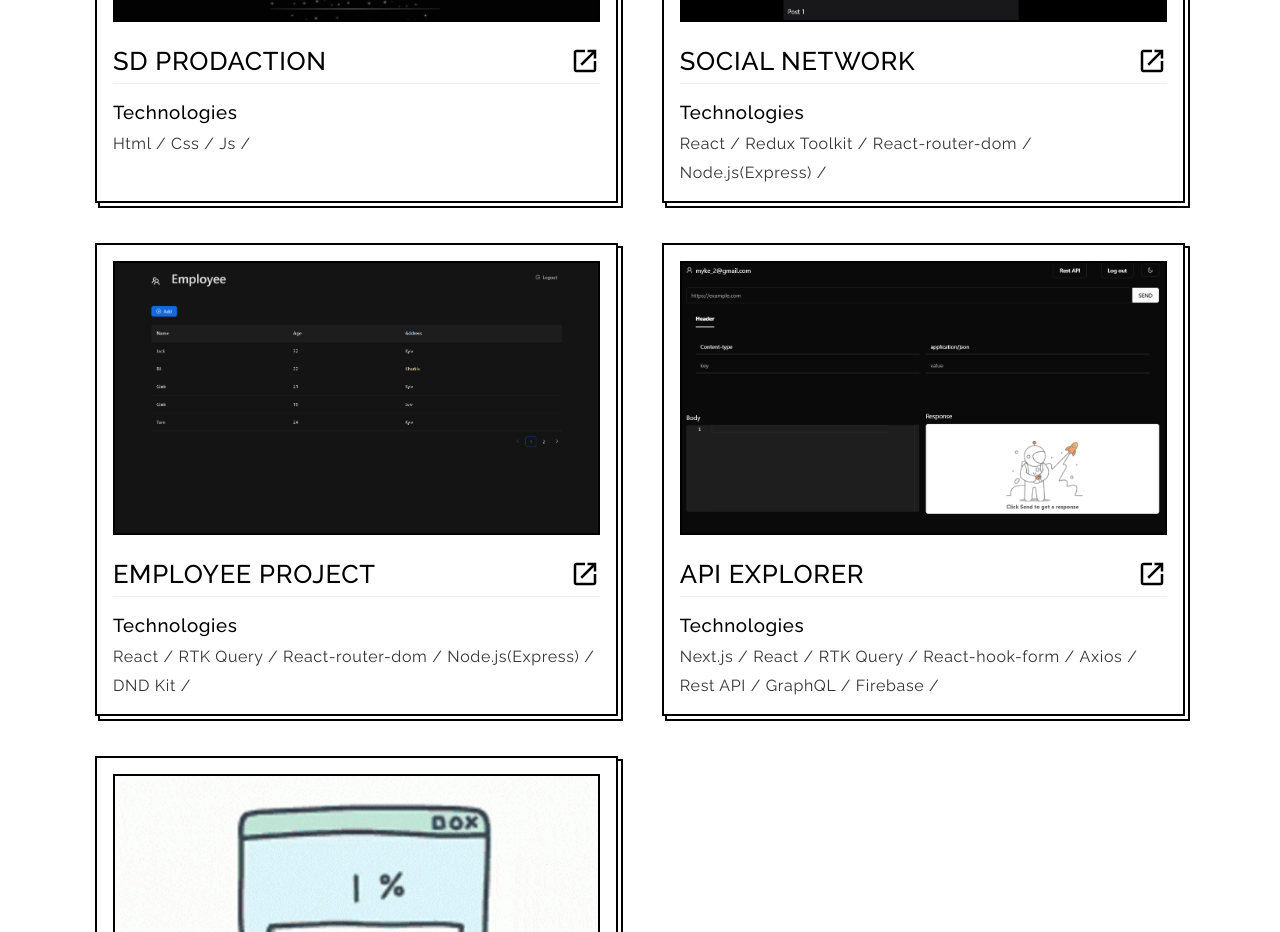
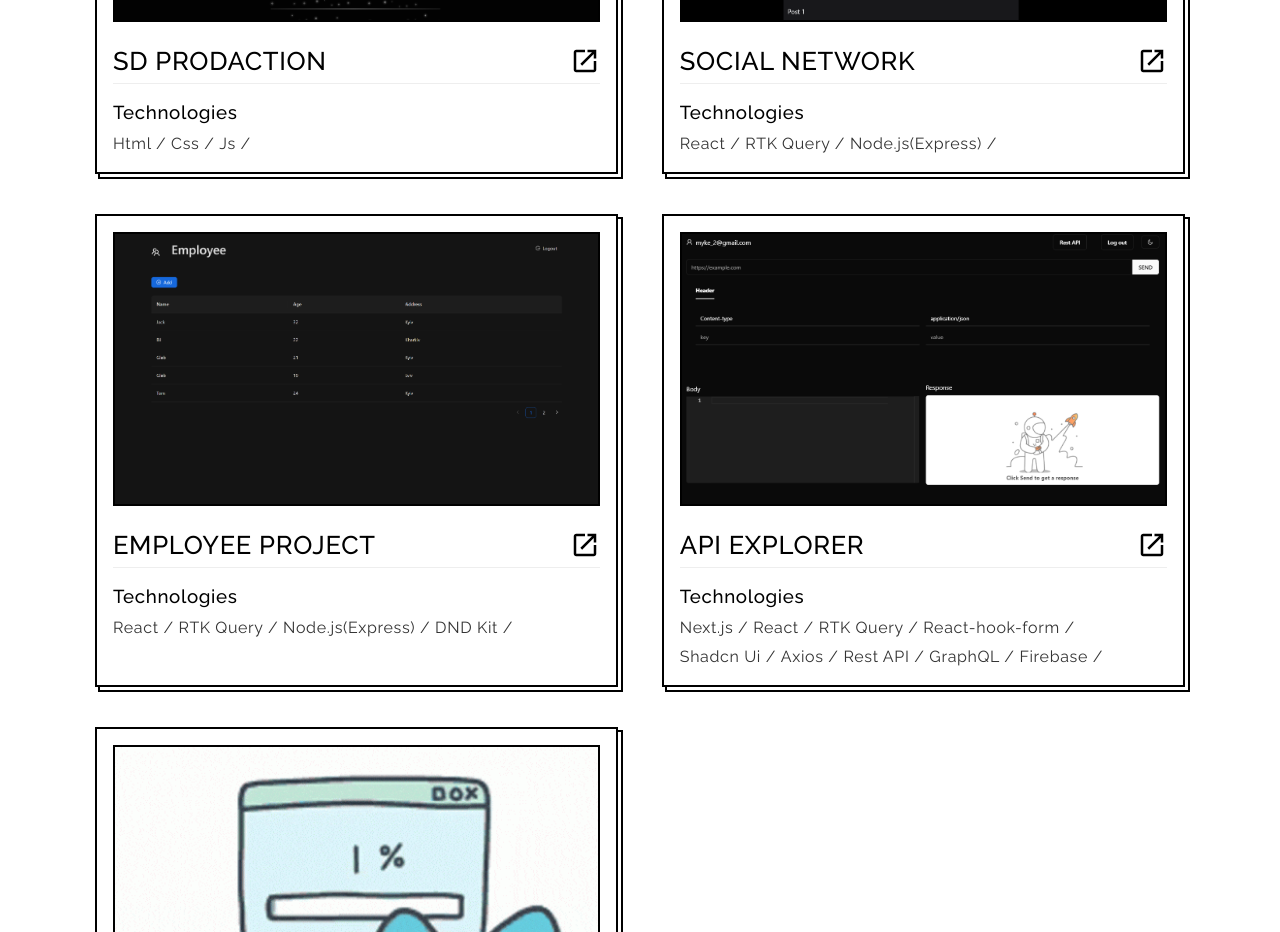
Before and after one commit to old7evenn/portfolio, a React (Vite) app: page / in a window 1280 px wide. Shown: the part 3400-4332 px from the top of the page. Built offline with nearby package versions, Linux system fonts and the light colour scheme.

Commit message:
update info

```diff
--- a/src/data/projects.ts
+++ b/src/data/projects.ts
@@ -30,7 +30,7 @@ export const projectData: TProject[] = [
   {
     img: social,
     title: 'Social network',
-    stack: ['React', 'Redux Toolkit', 'React-router-dom', 'Node.js(Express)'],
+    stack: ['React', 'RTK Query', 'Node.js(Express)'],
     link: 'https://social-network-client-github-io.vercel.app',
   },
   {
@@ -39,7 +39,6 @@ export const projectData: TProject[] = [
     stack: [
       'React',
       'RTK Query',
-      'React-router-dom',
       'Node.js(Express)',
       'DND Kit',
     ],
@@ -53,6 +52,7 @@ export const projectData: TProject[] = [
       'React',
       'RTK Query',
       'React-hook-form',
+      'Shadcn Ui',
       'Axios',
       'Rest API',
       'GraphQL',
```
